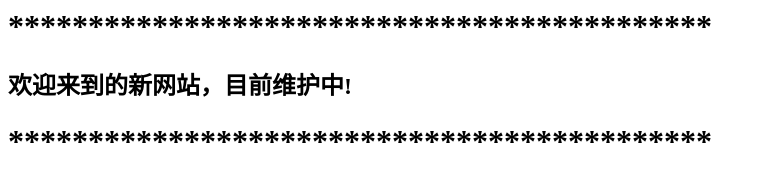
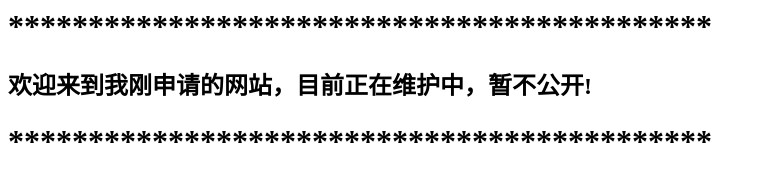
Before and after one commit to ChaofeiQI/ChaofeiQi.github.io, a plain HTML site: page index.html in a window 1280 px wide. Shown: the whole page, without its empty margins (0-765 px from the left). Drawn offline with Linux system fonts and the light colour scheme.

Commit message:
Update index.html

```diff
--- a/index.html
+++ b/index.html
@@ -1,3 +1,3 @@
 <h1>********************************************</h1>
-<h2>欢迎来到的新网站，目前维护中!</h2>
+<h2>欢迎来到我刚申请的网站，目前正在维护中，暂不公开!</h2>
 <h1>********************************************</h1>
```
